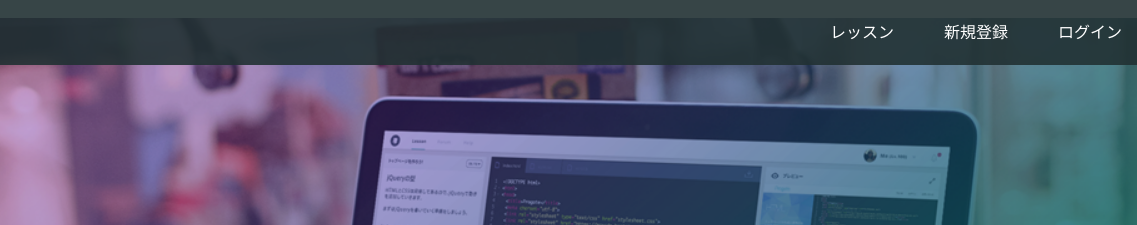
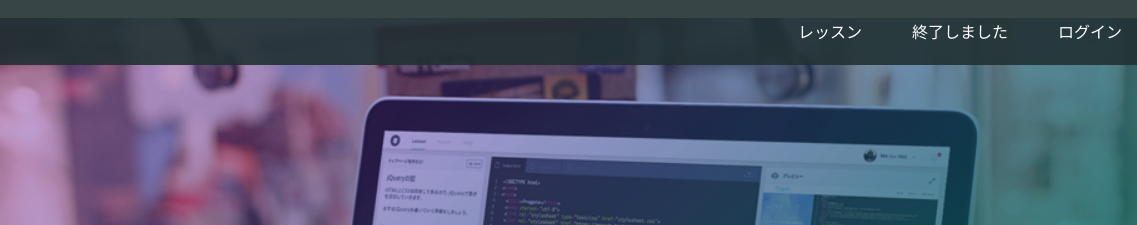
Before and after one commit to pineback/pineback.github.io, a plain HTML site: page index.html in a window 1280 px wide. Shown: the top 225 px of the page, 143-1280 px from the left. Drawn offline with Linux system fonts and the light colour scheme.

Commit message:
Update index.html

```diff
--- a/index.html
+++ b/index.html
@@ -16,7 +16,7 @@
       <span class="fa fa-bars menu-icon"></span>
       <div class="header-right">
         <a href="#">レッスン</a>
-        <a href="#">新規登録</a>
+        <a href="#">終了しました</a>
         <a href="#" class="login">ログイン</a>
       </div>
     </div>
```
